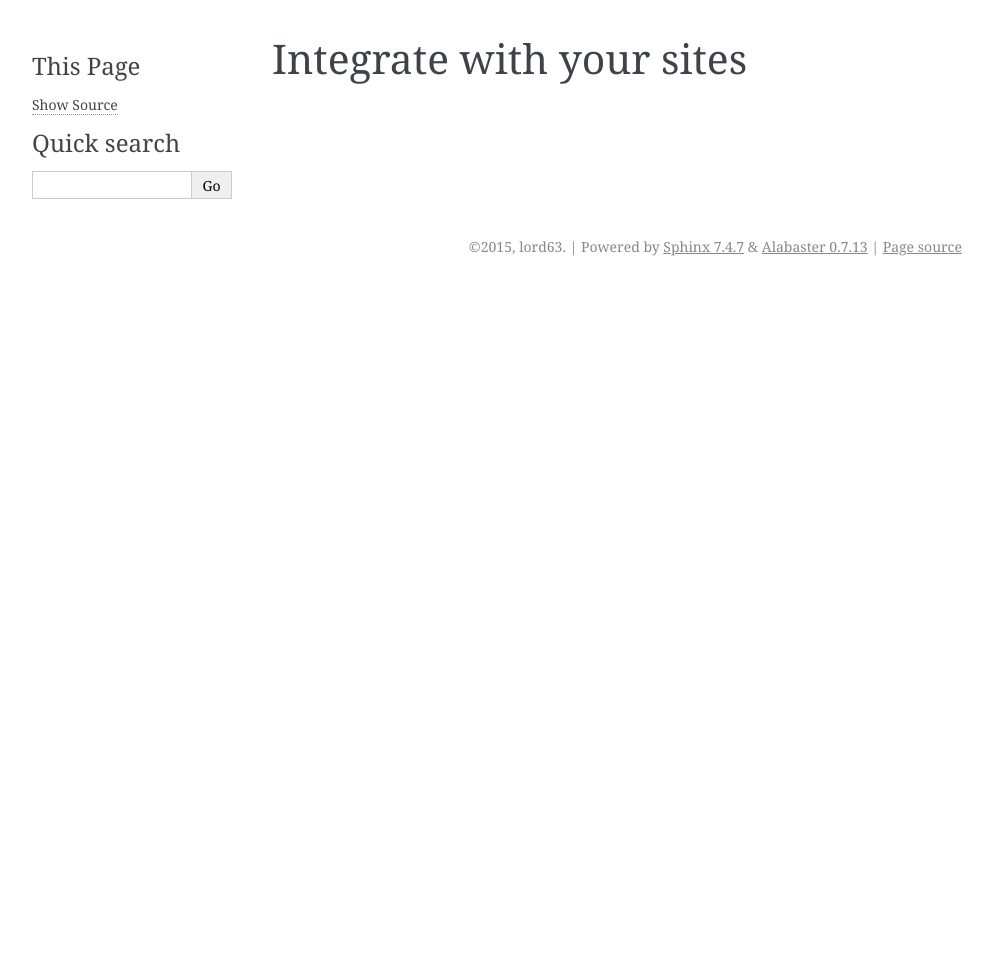
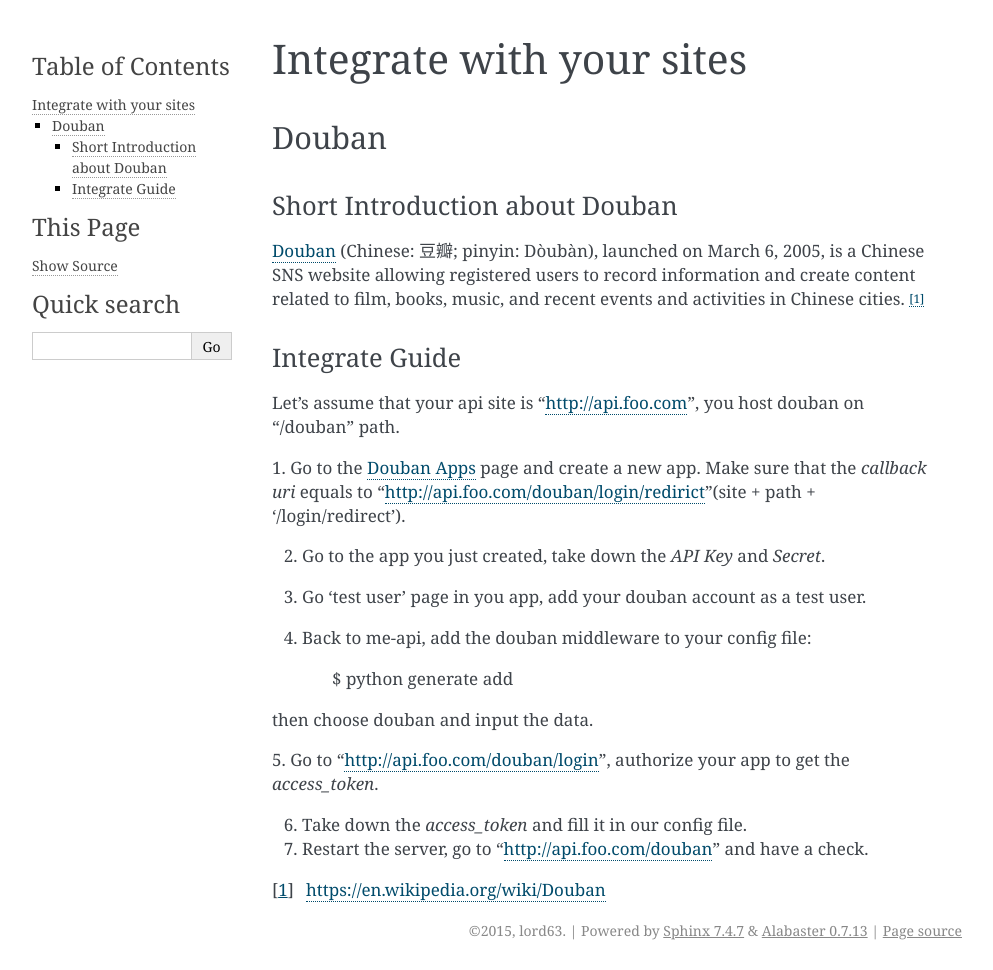
Before and after one commit to lord63/me-api, a Sphinx documentation site: the page built from docs/integrate.rst, in a window 1280 px wide. Shown: the whole page, without its empty margins (148-1141 px from the left). Built offline with Sphinx 7.4.7, drawn with Linux system fonts in a browser that asks for light colours; before the commit the page ends 900 px from its top, so only the background shows below that.

Commit message:
Update doc for douban integrate

```diff
--- a/docs/integrate.rst
+++ b/docs/integrate.rst
@@ -1,2 +1,46 @@
 Integrate with your sites
 =========================
+
+Douban
+------
+
+Short Introduction about Douban
+^^^^^^^^^^^^^^^^^^^^^^^^^^^^^^^
+
+Douban_ (Chinese: 豆瓣; pinyin: Dòubàn), launched on March 6, 2005, is a
+Chinese SNS website allowing registered users to record information and
+create content related to film, books, music, and recent events and
+activities in Chinese cities. [1]_
+
+
+Integrate Guide
+^^^^^^^^^^^^^^^
+
+Let's assume that your api site is "http://api.foo.com", you host douban on
+"/douban" path.
+
+1. Go to the `Douban Apps`_ page and
+create a new app. Make sure that the `callback uri` equals to
+"http://api.foo.com/douban/login/redirict"(site + path + '/login/redirect').
+
+2. Go to the app you just created, take down the `API Key` and `Secret`.
+
+3. Go 'test user' page in you app, add your douban account as a test user.
+
+4. Back to me-api, add the douban middleware to your config file:
+
+    $ python generate add
+
+then choose douban and input the data.
+
+5. Go to "http://api.foo.com/douban/login", authorize your app to get
+the `access_token`.
+
+6. Take down the `access_token` and fill it in our config file.
+
+7. Restart the server, go to "http://api.foo.com/douban" and have a check.
+
+
+.. _Douban: http://www.douban.com/
+.. [1] https://en.wikipedia.org/wiki/Douban
+.. _`Douban Apps`: http://developers.douban.com/apikey/
```
